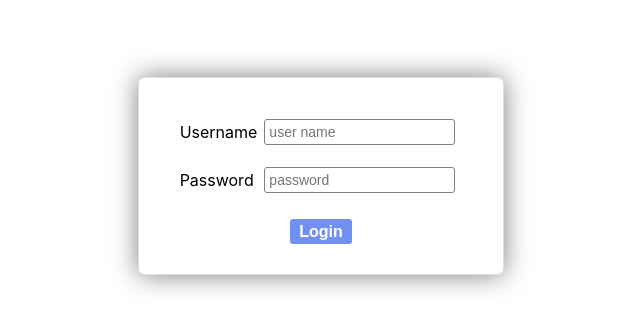
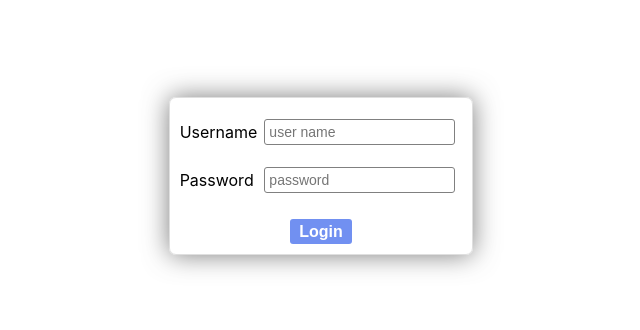
Before and after one commit to borokhnatalia/web-socket-spa, a React (Create React App) app: page / in a window 1280 px wide. Shown: the part 224-554 px from the top of the page, without its empty margins (319-959 px from the left). Built offline with nearby package versions, Linux system fonts and the light colour scheme.

Commit message:
create some fix

```diff
--- a/src/App.js
+++ b/src/App.js
@@ -12,7 +12,6 @@ export class App extends React.Component {
     };
   }
 
-
   handleCheckLogin = async (username, password) => {
     for (let i = 0; i < 4; i++) {
       try {
@@ -24,9 +23,10 @@ export class App extends React.Component {
         i = 4;
       } catch (error) {
         if (error.message.includes('401')) {
-          this.setState({ error: true, errorMessage:"Wrong username or password" });
-        }else if(i===3){
-          this.setState({errorMessage:"Server error. Please try again late", error:true});
+          this.setState({ error: true, errorMessage: "Wrong username or password" });
+          i = 4;
+        } else if (i === 3) {
+          this.setState({ errorMessage: "Server error. Please try again late", error: true });
         }
       }
     }
--- a/src/DataPage.jsx
+++ b/src/DataPage.jsx
@@ -43,6 +43,10 @@ export class DataPage extends React.Component {
         }
     }
 
+    componentWillUnmount = () => {
+        this.state.socket.close();
+    }
+
     render() {
         return (
             <div className="data-container">
--- a/src/Style.scss
+++ b/src/Style.scss
@@ -28,10 +28,12 @@ input {
         align-self: center;
         display: flex;
         flex-direction: column;
+        justify-content: center;
         border: 1px solid #DFDFDF;
-        padding: 30px;
         border-radius: 7px;
         box-shadow: 0px 0px 26px 0px rgba(82, 82, 82, 0.75);
+        align-items: center;
+        padding: 10px;
     }
 
     &-input {
@@ -92,7 +94,6 @@ input {
 
     &-connect {
         background-color: green;
-
     }
 
     &-disconnect {
@@ -114,12 +115,10 @@ input {
 }
 
 .input-container {
-    margin: 11px;
+    margin: 11px 0px;
     display: flex;
     justify-content: space-between;
     align-items: center;
-
-
 }
 
 .error-text {
```
